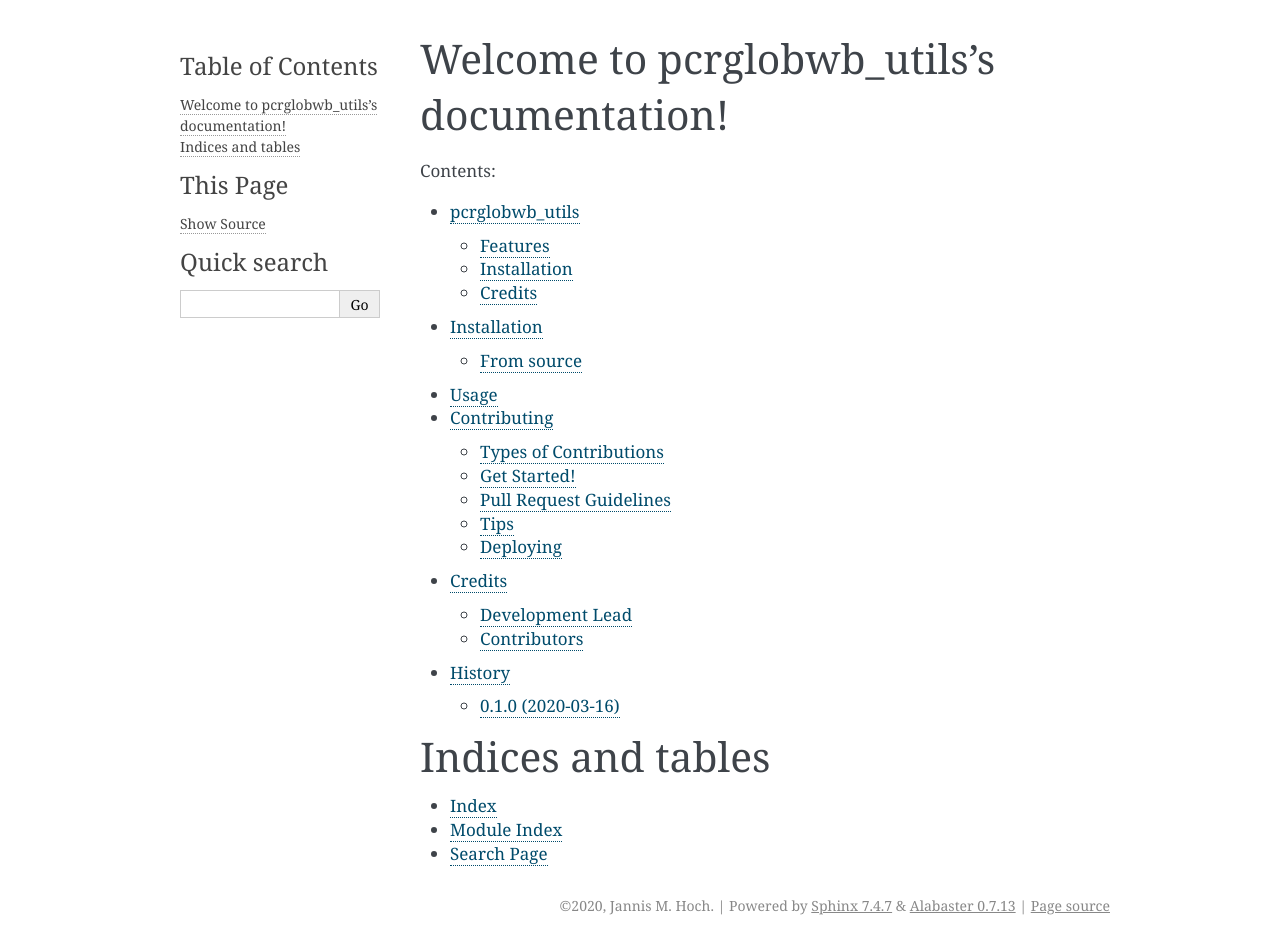
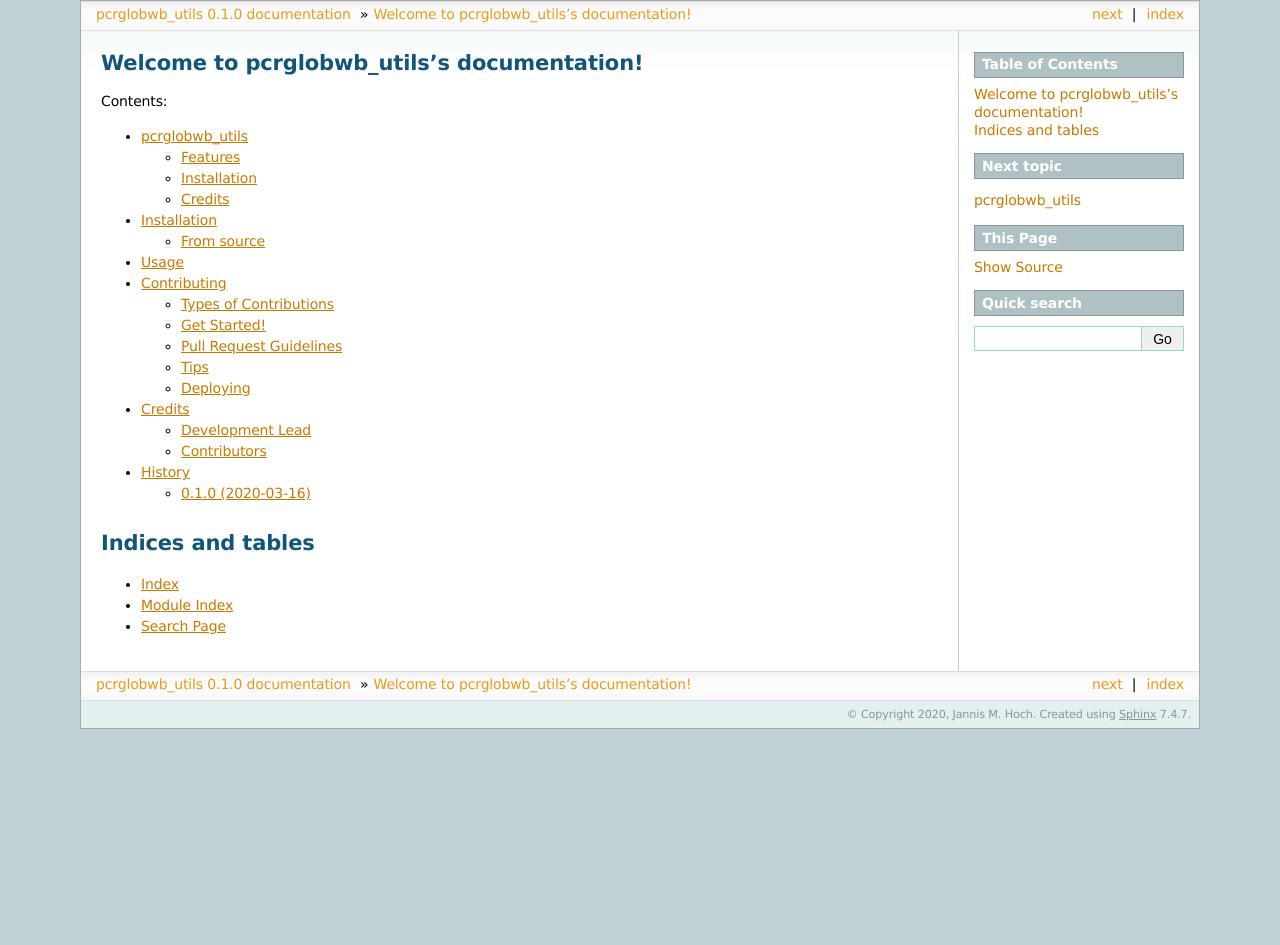
Before and after one commit to JannisHoch/pcrglobwb_utils, a Sphinx documentation site: the page built from docs/index.rst, in a window 1280 px wide. Built offline with Sphinx 7.4.7, drawn with Linux system fonts in a browser that asks for light colours; pages that are not in the unit, such as notebooks, are missing from menus; after the commit the page ends 900 px from its top, so only the background shows below that.

Commit message:
changes html theme

```diff
--- a/docs/conf.py
+++ b/docs/conf.py
@@ -16,17 +16,17 @@ import os
 import sys
 from mock import Mock as MagicMock
 
-class Mock(MagicMock):
-    __all__ = []
-    __version__ = "1.6"
-    @classmethod
-    def __getattr__(cls, name):
-            return Mock()
+# class Mock(MagicMock):
+#     __all__ = []
+#     __version__ = "1.6"
+#     @classmethod
+#     def __getattr__(cls, name):
+#             return Mock()
 
-# Mock modules so that we can build on readthedocs.org
-MOCK_MODULES = ['xarray', 'rasterio']
+# # Mock modules so that we can build on readthedocs.org
+# MOCK_MODULES = ['xarray', 'rasterio']
 
-sys.modules.update((mod_name, Mock()) for mod_name in MOCK_MODULES)
+# sys.modules.update((mod_name, Mock()) for mod_name in MOCK_MODULES)
 
 # If extensions (or modules to document with autodoc) are in another
 # directory, add these directories to sys.path here. If the directory is
@@ -112,7 +112,7 @@ todo_include_todos = False
 # The theme to use for HTML and HTML Help pages.  See the documentation for
 # a list of builtin themes.
 #
-html_theme = 'alabaster'
+html_theme = 'sphinxdoc'
 
 # Theme options are theme-specific and customize the look and feel of a
 # theme further.  For a list of options available for each theme, see the
```
